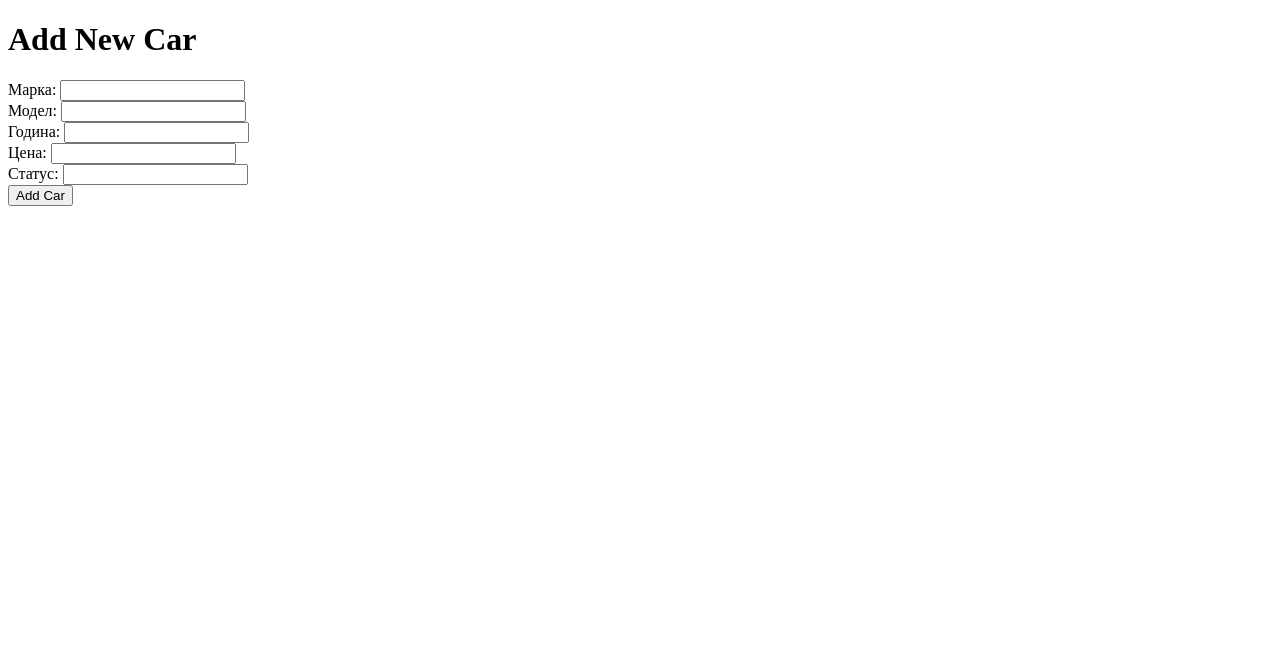
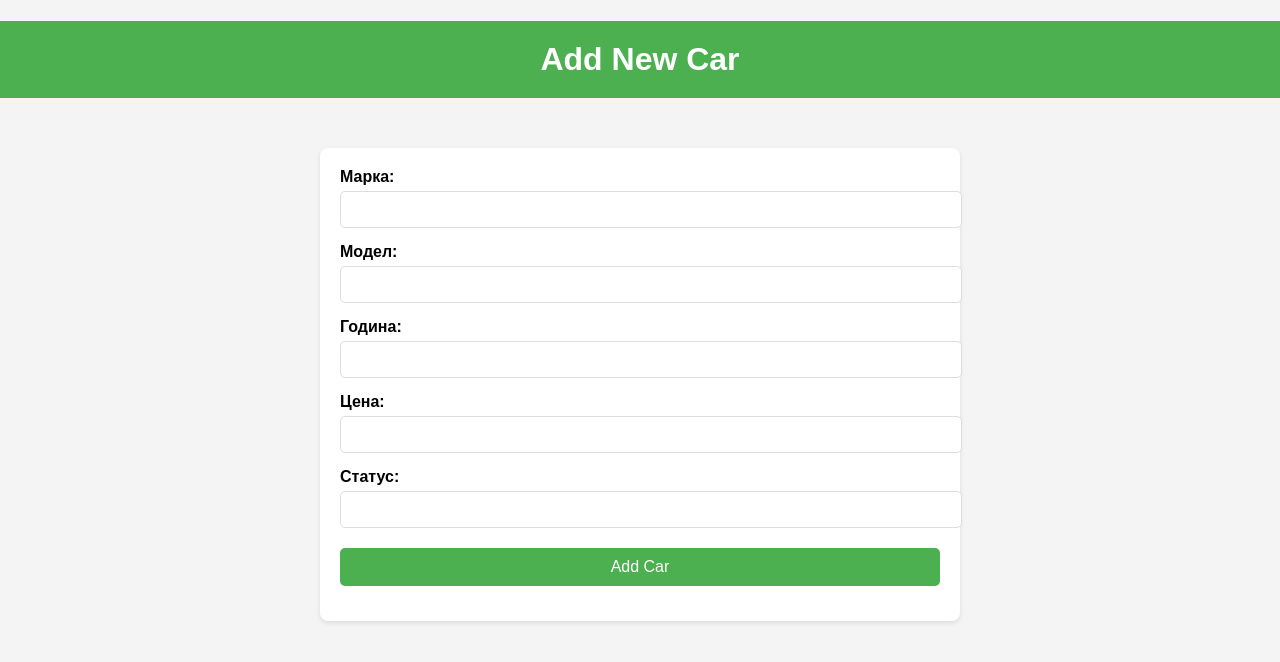
Before and after one commit to 12623215/car, a Flask app: page /add_car in a window 1280 px wide. Shown: the top 662 px of the page. Run offline with Flask 3, Linux system fonts and the light colour scheme.

Commit message:
add_car.html

```diff
--- a/templates/add_car.html
+++ b/templates/add_car.html
@@ -1,10 +1,62 @@
 <!DOCTYPE html>
 <html>
 <head>
-    <title>Add New Car</title>
+    <title>Добави кола:</title>
+    <style>
+        body {
+            font-family: Arial, sans-serif;
+            background-color: #f4f4f4;
+            margin: 0;
+            padding: 0;
+        }
+
+        h1 {
+            text-align: center;
+            color: #333;
+            padding: 20px;
+            background-color: #4CAF50;
+            color: white;
+        }
+
+        .form-container {
+            max-width: 600px;
+            margin: 50px auto;
+            background-color: white;
+            padding: 20px;
+            border-radius: 8px;
+            box-shadow: 0 2px 5px rgba(0, 0, 0, 0.1);
+        }
+
+        label {
+            font-weight: bold;
+            margin-top: 10px;
+        }
+
+        input[type="text"], input[type="number"], input[type="submit"] {
+            width: 100%;
+            padding: 10px;
+            margin-top: 5px;
+            margin-bottom: 15px;
+            border: 1px solid #ddd;
+            border-radius: 5px;
+        }
+
+        input[type="submit"] {
+            background-color: #4CAF50;
+            color: white;
+            cursor: pointer;
+            border: none;
+            font-size: 16px;
+        }
+
+        input[type="submit"]:hover {
+            background-color: #45a049;
+        }
+    </style>
 </head>
 <body>
     <h1>Add New Car</h1>
+    <div class="form-container">
         <form method="POST">
             <label>Марка: </label><input type="text" name="make" required><br>
             <label>Модел: </label><input type="text" name="model" required><br>
@@ -13,5 +65,6 @@
             <label>Статус: </label><input type="text" name="status" required><br>
             <input type="submit" value="Add Car">
         </form>
+    </div>
 </body>
 </html>
```
Lines whose indentation alone changed are shown as unchanged.
